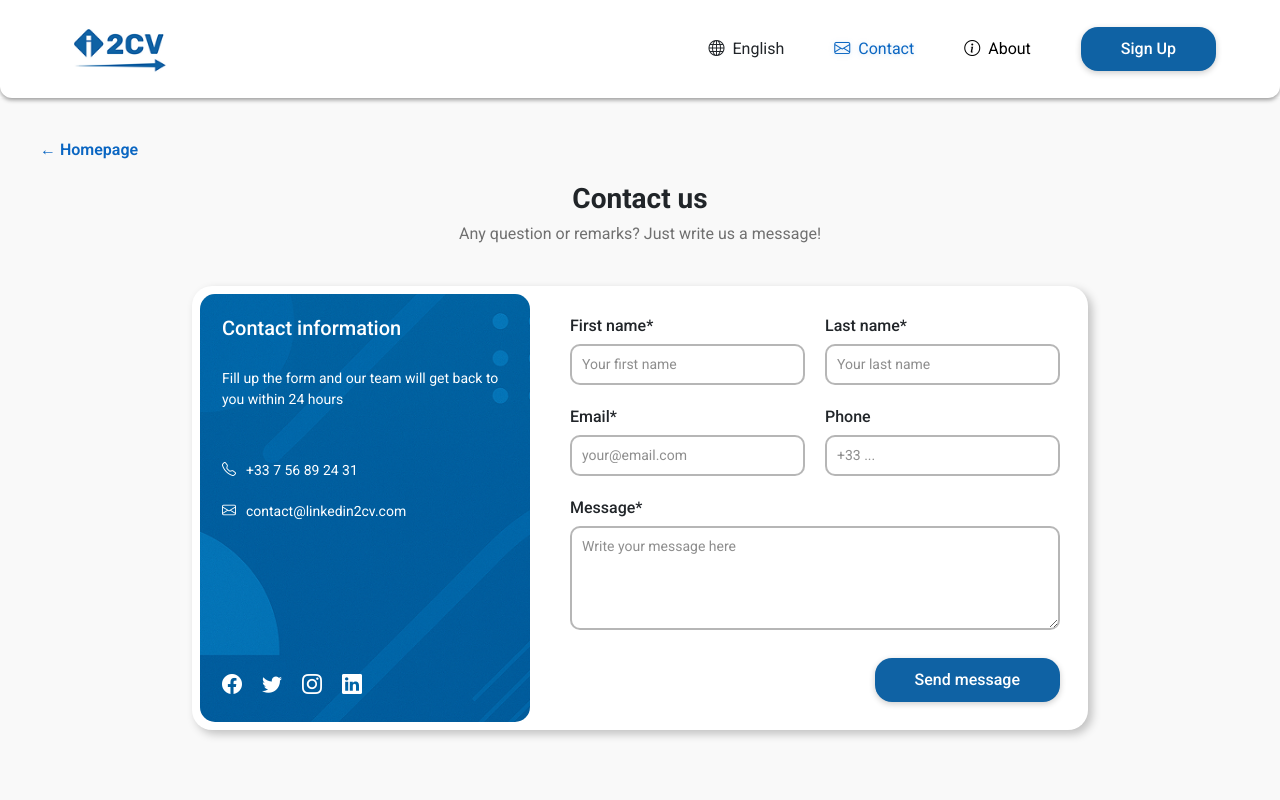
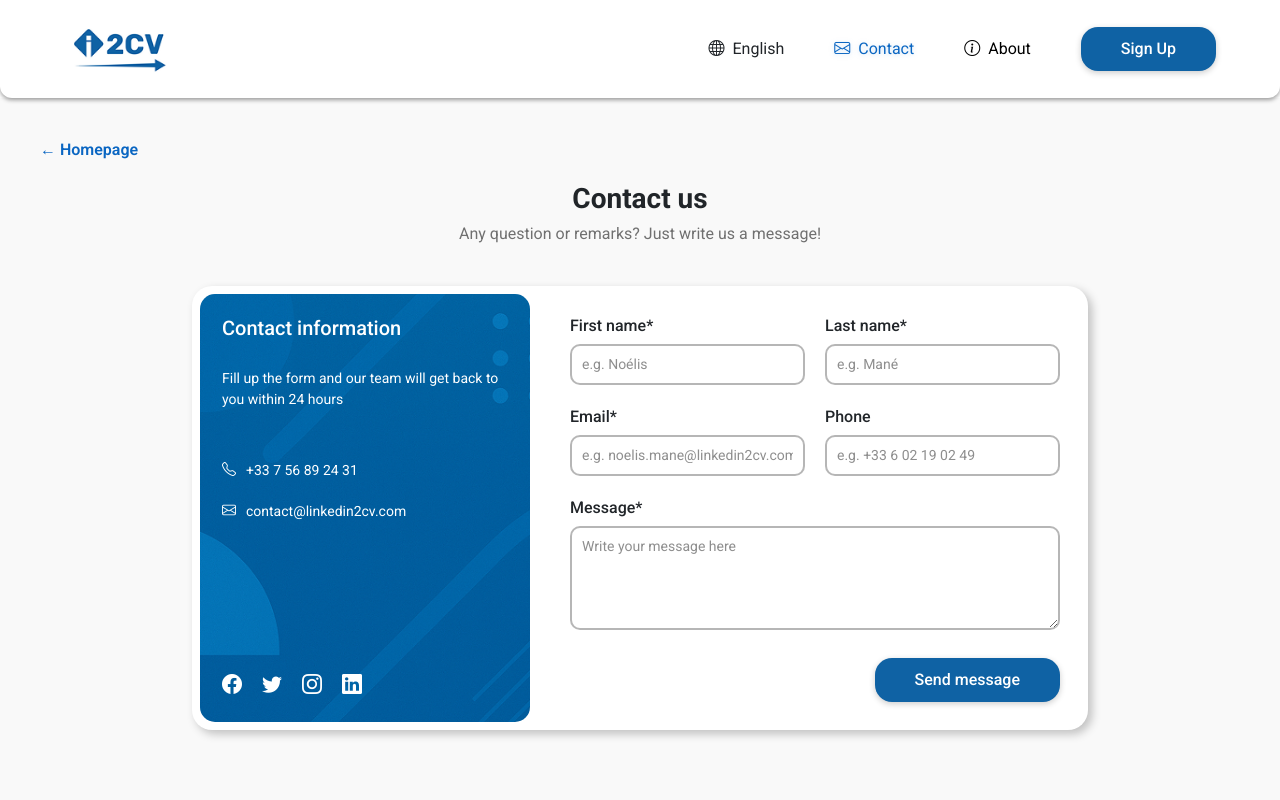
Before and after one commit to Projet-PDL/Frontend, a Vue app: page /contact in a window 1280 px wide. Shown: the top 800 px of the page. Built offline with nearby package versions, Linux system fonts and the light colour scheme; the HTML template or start-up script is replaced by a standard one.

Commit message:
Modification contact page

```diff
--- a/src/views/ContactView.vue
+++ b/src/views/ContactView.vue
@@ -67,19 +67,19 @@ const sendMail = () => {
         <div class="form-grid two-cols">
           <div class="field">
             <label>First name*</label>
-            <input v-model="first_name" class="input-field" type="text" placeholder="Your first name" />
+            <input v-model="first_name" class="input-field" type="text" placeholder="e.g. Noélis" />
           </div>
           <div class="field">
             <label>Last name*</label>
-            <input v-model="last_name" class="input-field" type="text" placeholder="Your last name" />
+            <input v-model="last_name" class="input-field" type="text" placeholder="e.g. Mané" />
           </div>
           <div class="field">
             <label>Email*</label>
-            <input v-model="email" class="input-field" type="email" placeholder="your@email.com" />
+            <input v-model="email" class="input-field" type="email" placeholder="e.g. noelis.mane@linkedin2cv.com" />
           </div>
           <div class="field">
             <label>Phone</label>
-            <input v-model="phone" class="input-field" type="text" placeholder="+33 ..." />
+            <input v-model="phone" class="input-field" type="text" placeholder="e.g. +33 6 02 19 02 49" />
           </div>
         </div>
 
```
